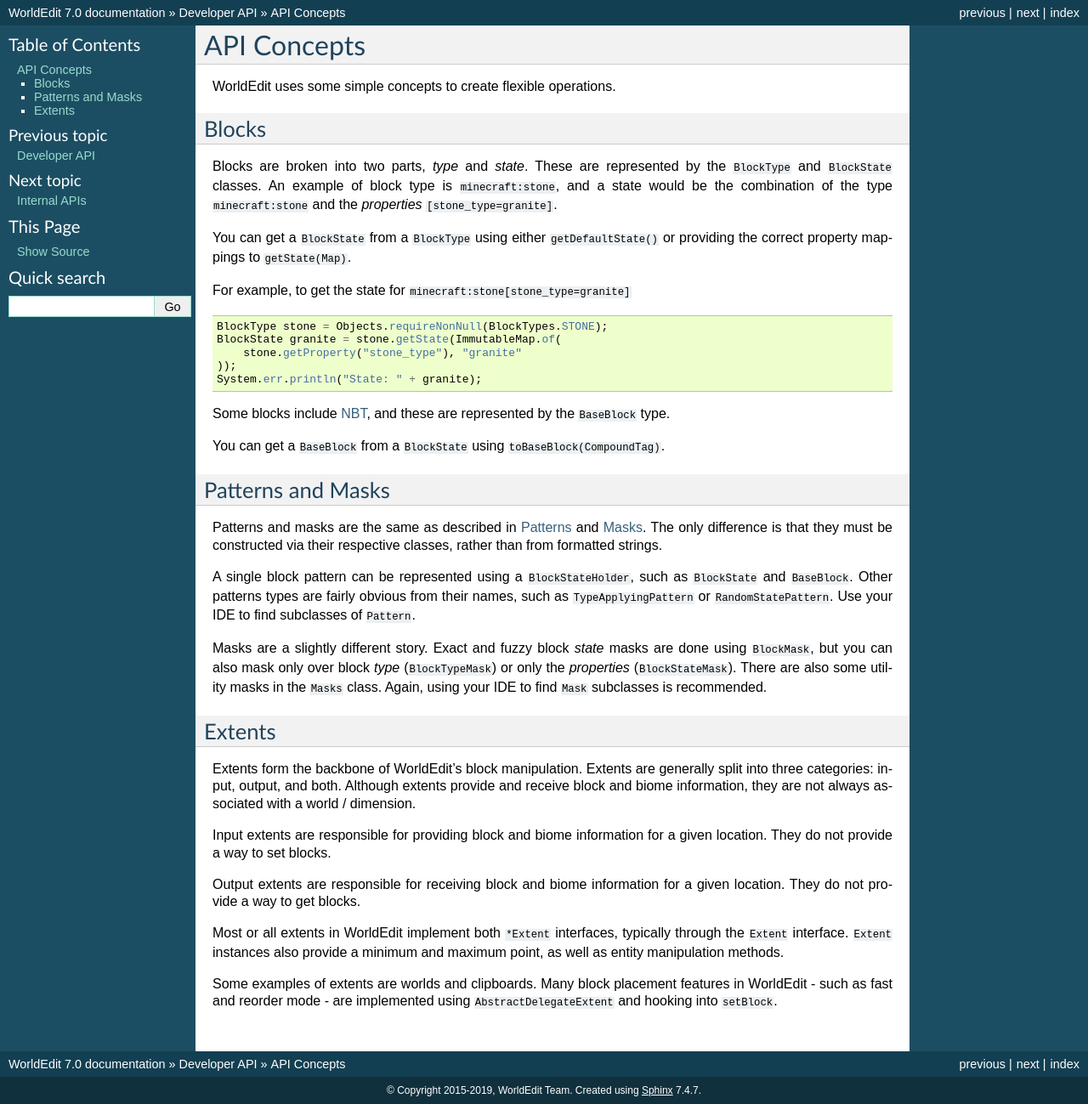
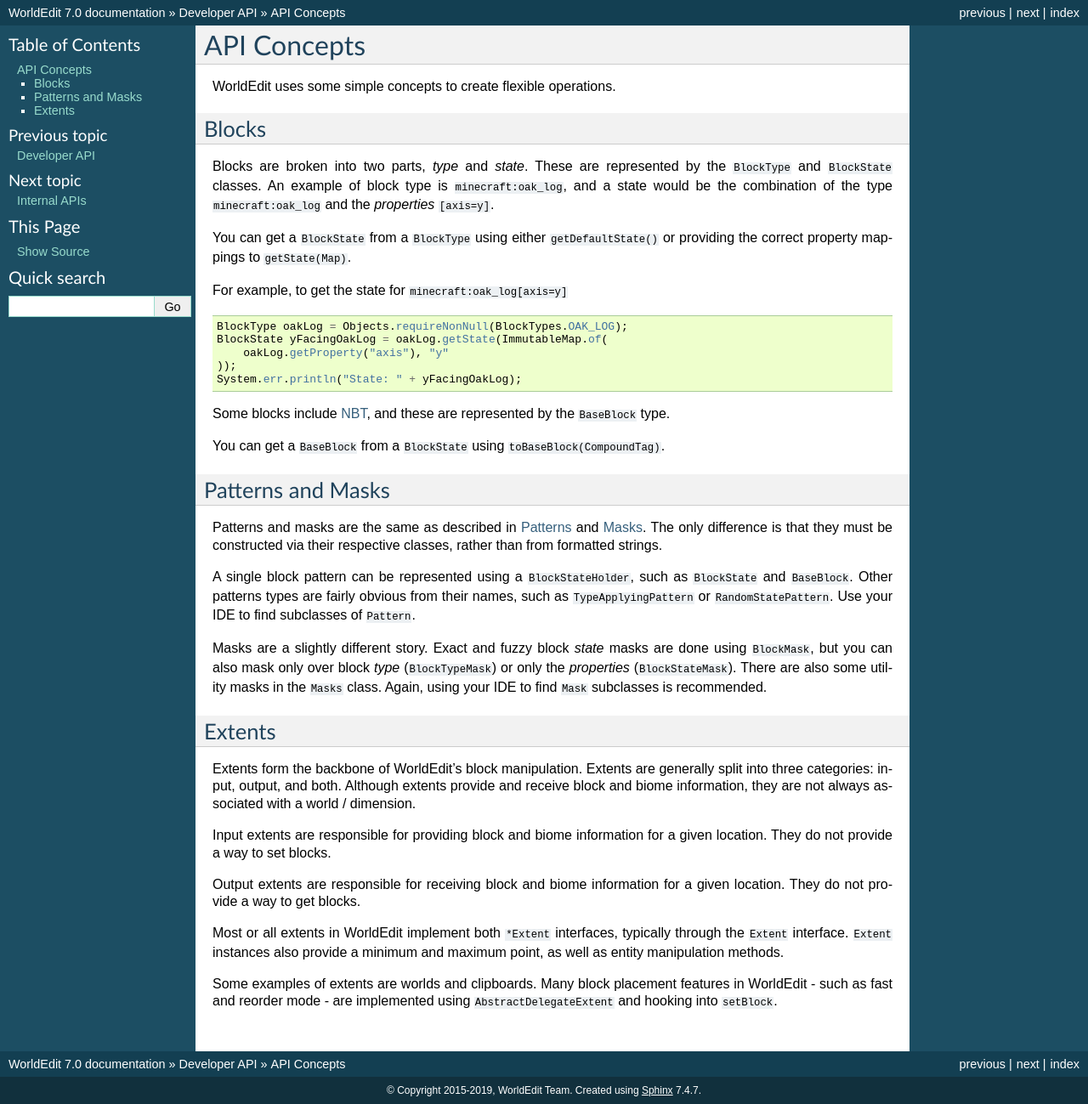
Before and after one commit to EngineHub/WorldEditDocs, a Sphinx documentation site: the page built from source/api/concepts.rst, in a window 1280 px wide. Shown: the whole page at 85% size. Built offline with Sphinx 7.4.7, drawn with Linux system fonts in a browser that asks for light colours.

Commit message:
Use an actual state for examples

```diff
--- a/source/api/concepts.rst
+++ b/source/api/concepts.rst
@@ -6,21 +6,21 @@ WorldEdit uses some simple concepts to create flexible operations.
 Blocks
 ------
 Blocks are broken into two parts, `type` and `state`. These are represented by the ``BlockType`` and
-``BlockState`` classes. An example of block type is ``minecraft:stone``, and a state would be the
-combination of the type ``minecraft:stone`` and the `properties` ``[stone_type=granite]``.
+``BlockState`` classes. An example of block type is ``minecraft:oak_log``, and a state would be the
+combination of the type ``minecraft:oak_log`` and the `properties` ``[axis=y]``.
 
 You can get a ``BlockState`` from a ``BlockType`` using either ``getDefaultState()`` or providing the
 correct property mappings to ``getState(Map)``.
 
-For example, to get the state for ``minecraft:stone[stone_type=granite]``
+For example, to get the state for ``minecraft:oak_log[axis=y]``
 
 .. code-block:: java
 
-    BlockType stone = Objects.requireNonNull(BlockTypes.STONE);
-    BlockState granite = stone.getState(ImmutableMap.of(
-        stone.getProperty("stone_type"), "granite"
+    BlockType oakLog = Objects.requireNonNull(BlockTypes.OAK_LOG);
+    BlockState yFacingOakLog = oakLog.getState(ImmutableMap.of(
+        oakLog.getProperty("axis"), "y"
     ));
-    System.err.println("State: " + granite);
+    System.err.println("State: " + yFacingOakLog);
 
 
 Some blocks include NBT_, and these are represented by the ``BaseBlock`` type.
```
